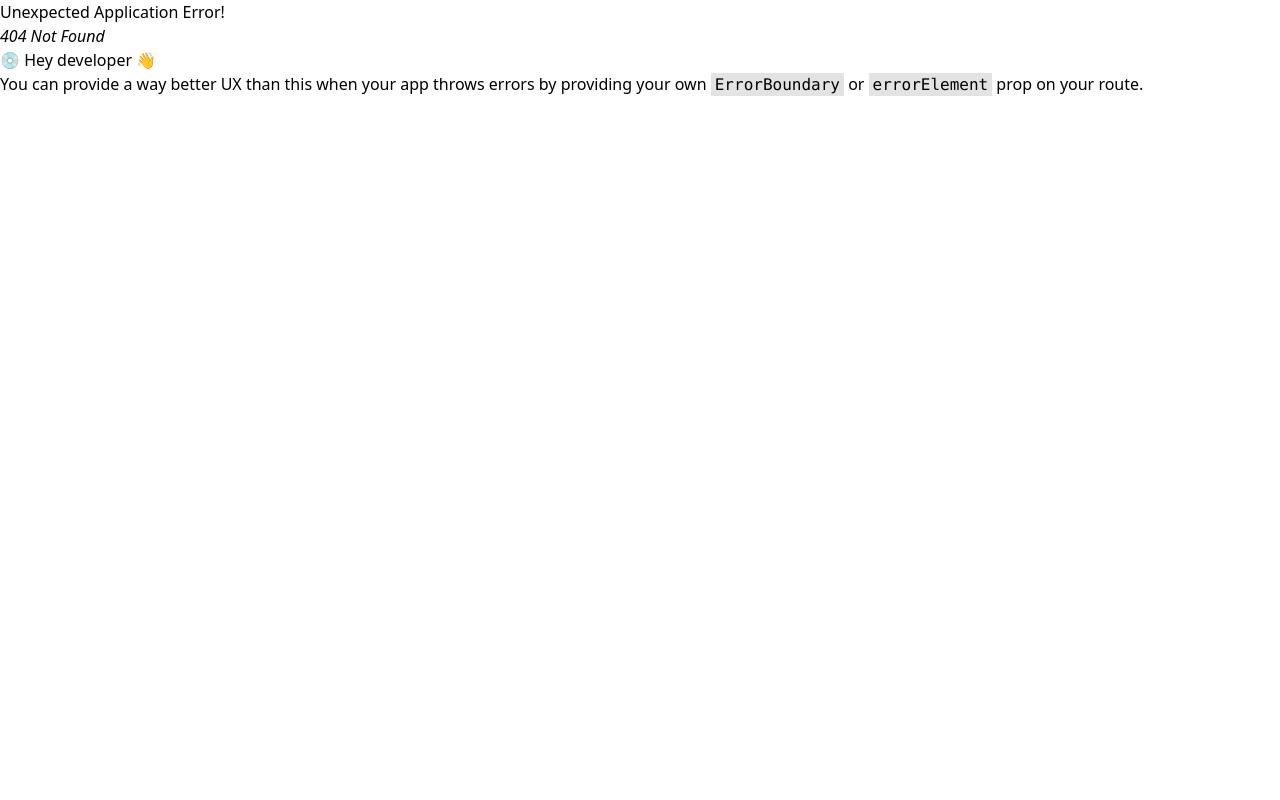
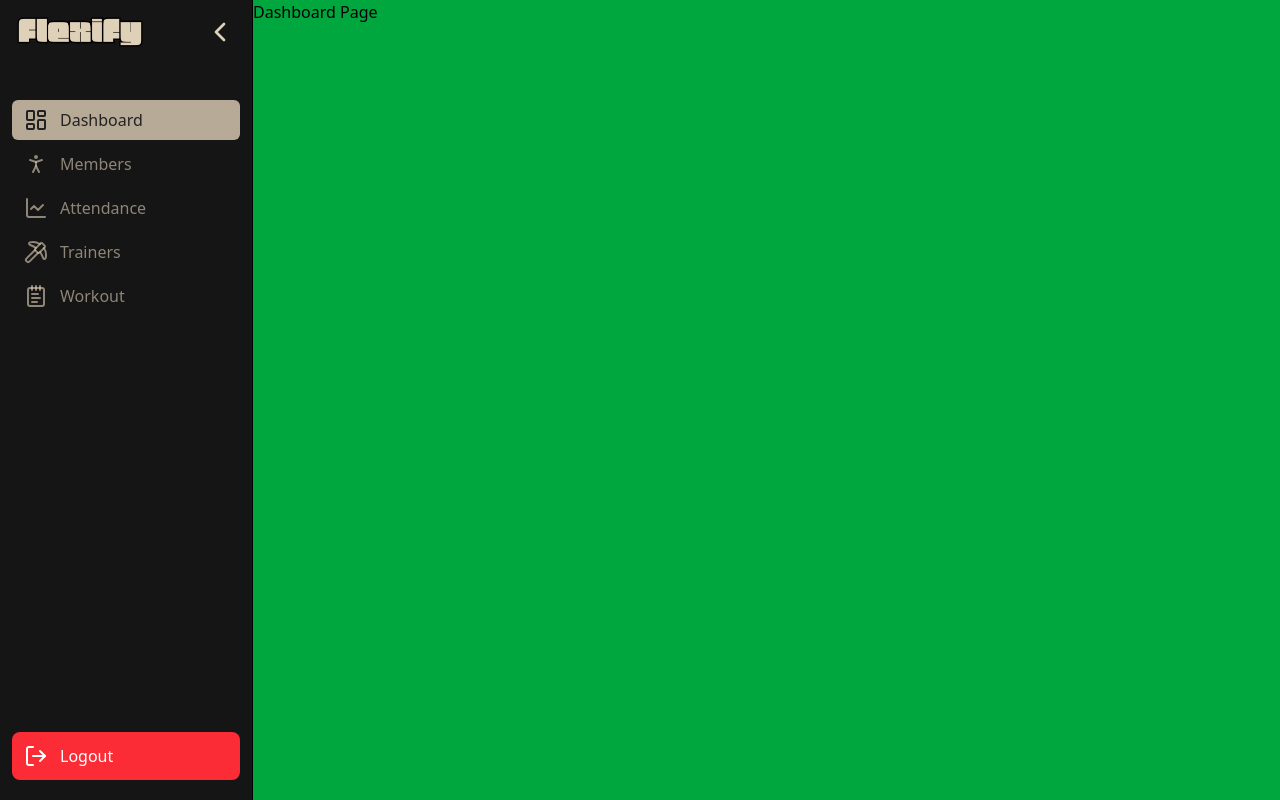
Before and after one commit to khantthitoo/Flexify, a React (Vite) app in the folder client/: page /dashboard in a window 1280 px wide. Before the commit this address had no page. Built offline with nearby package versions, Linux system fonts and the light colour scheme; sample sign-in values are in the browser's storage.

Commit message:
frontend/sidebar

```diff
--- a/client/package.json
+++ b/client/package.json
@@ -12,6 +12,7 @@
   "dependencies": {
     "@tailwindcss/vite": "^4.1.8",
     "axios": "^1.9.0",
+    "lucide-react": "^0.513.0",
     "react": "^19.1.0",
     "react-dom": "^19.1.0",
     "react-router": "^7.6.1",
--- a/client/src/components/AuthForm.tsx
+++ b/client/src/components/AuthForm.tsx
@@ -1,37 +1,19 @@
 import React, { useState } from "react";
-import axios from "axios";
-import { baseURL } from "../../utils/axios";
 import { ClipLoader } from "react-spinners";
+import { useNavigate } from "react-router";
+import { useAuth } from "../contexts/AuthContext";
 
 const AuthForm = () => {
+    const navigate = useNavigate();
     const [username, setUsername] = useState<string>("");
     const [password, setPassword] = useState<string>("");
     const [loading, setLoading] = useState<boolean>(false);
+    const { login } = useAuth();
 
     const handleLogin = async (e: React.FormEvent) => {
         e.preventDefault();
-
-        setLoading(true);
-        try {
-            const { data } = await axios.post(
-                `${baseURL}/auth/jwt/create`,
-                {
-                    username: username,
-                    password: password,
-                },
-                {
-                    headers: {
-                        "Content-Type": "application/json",
-                    },
-                }
-            );
-
-            localStorage.setItem("accessToken", data.access);
-            localStorage.setItem("refreshToken", data.refresh);
-        } catch (err: any) {
-            alert(err.response.data.detail);
-        } finally {
-            setLoading(false);
+        if (await login({username, password, setLoading})) {
+            navigate('/dashboard');
         }
     };
 
--- /dev/null
+++ b/client/src/components/SideBar.tsx
@@ -0,0 +1,77 @@
+import { ChevronLeft, ChevronRight, LogOut } from "lucide-react";
+import type React from "react";
+import { useState } from "react";
+import { useAuth } from "../contexts/AuthContext";
+import { useNavigate } from "react-router";
+import { SideBarContext } from "../contexts/SideBarContext";
+
+interface SideBarProps {
+    children: React.ReactNode;
+}
+
+const SideBar: React.FC<SideBarProps> = ({ children }) => {
+    const navigate = useNavigate();
+    const [expanded, setExpanded] = useState<boolean>(true);
+    const { logout } = useAuth();
+
+    return (
+        <aside className="h-screen">
+            <nav className="h-full inline-flex flex-col bg-[var(--tertiary)] border-r shadow-xl">
+                {/* Title */}
+                <div className="p-4 pb-2 flex justify-between items-center gap-10">
+                    <img
+                        src="/logo.png"
+                        alt=""
+                        className={`overflow-hidden transition-all ${
+                            expanded ? "w-32" : "w-0 hidden"
+                        }`}
+                    />
+                    <button
+                        className={`cursor-pointer hover:opacity-70 ${!expanded && 'translate-x-2'}`}
+                        onClick={() => setExpanded((curr) => !curr)}
+                    >
+                        {expanded ? (
+                            <ChevronLeft
+                                className="text-[var(--primary)]"
+                                size={32}
+                            />
+                        ) : (
+                            <ChevronRight
+                                className="text-[var(--primary)]"
+                                size={32}
+                            />
+                        )}
+                    </button>
+                </div>
+                {/* End Title */}
+
+                {/* Nav Items */}
+                <SideBarContext.Provider value={{ expanded }}>
+                    <ul className="flex-1 px-3 mt-10">{children}</ul>
+                </SideBarContext.Provider>
+                {/* End Nav Items */}
+
+                {/* Logout Btn */}
+                <button
+                    className={`flex p-3 m-3 mb-5 rounded-lg = bg-red-500 text-white cursor-pointer hover:opacity-80 ${expanded && 'gap-3'}`}
+                    onClick={() => {
+                        logout();
+                        navigate("/auth/login");
+                    }}
+                >
+                    <LogOut size={24} />
+                    <span
+                        className={`overflow-hidden transition-all ${
+                            !expanded && "w-0"
+                        }`}
+                    >
+                        Logout
+                    </span>
+                </button>
+                {/* End Logout Btn */}
+            </nav>
+        </aside>
+    );
+};
+
+export default SideBar;
--- /dev/null
+++ b/client/src/components/SideBarItem.tsx
@@ -0,0 +1,51 @@
+import type React from "react";
+import { NavLink } from "react-router";
+import { useSideBar } from "../contexts/SideBarContext";
+
+interface SideBarItemProps {
+    icon: React.ReactNode;
+    text: string;
+    href: string;
+}
+
+const SideBarItem: React.FC<SideBarItemProps> = ({ icon, text, href }) => {
+    const { expanded } = useSideBar();
+
+    return (
+        <NavLink
+            to={href}
+            end={href == "/dashboard"}
+            className={({ isActive }) =>
+                `relative group flex items-center py-2 px-3 my-1 font-medium rounded-md cursor-pointer ${
+                    isActive
+                        ? "bg-gradient-to-r from-[var(--primary)]/80 to-[var(--primary)]/80 text-[var(--secondary)]"
+                        : "hover:bg-[var(--primary)]/80 text-[var(--primary)]/60 hover:text-[var(--secondary)]"
+                }`
+            }
+        >
+            {icon}
+            <span
+                className={`overflow-hidden transition-all ${
+                    expanded ? "w-42 ml-3" : "w-0"
+                }`}
+            >
+                {text}
+            </span>
+
+            {!expanded && (
+                <div
+                    className={`
+                        absolute left-full rounded-md px-2 py-1 ml-6
+                        bg-[var(--primary)]/80 text-[var(--secondary)] text-sm
+                        invisible opacity-20 -translate-x-3 transition-all
+                        group-hover:visible group-hover:opacity-100 group-hover:translate-x-0
+                    `}
+                >
+                    {text}
+                </div>
+            )}
+        </NavLink>
+    );
+};
+
+export default SideBarItem;
--- /dev/null
+++ b/client/src/contexts/AuthContext.tsx
@@ -0,0 +1,59 @@
+import React, { createContext, useContext, type Dispatch, type SetStateAction } from "react";
+import { axiosInstance } from "../../utils/axios";
+
+interface loginProps {
+    username: string;
+    password: string;
+    setLoading: Dispatch<SetStateAction<boolean>>;
+}
+
+interface AuthContextType {
+    login: ({ username, password, setLoading }: loginProps) => Promise<boolean>;
+    logout: () => void;
+}
+
+const AuthContext = createContext<AuthContextType | undefined>(undefined);
+
+export const AuthProvider = ({ children }: { children: React.ReactNode }) => {
+    const login = async ({
+        username,
+        password,
+        setLoading,
+    }: loginProps): Promise<boolean> => {
+        setLoading(true);
+        try {
+            const { data } = await axiosInstance.post("/auth/jwt/create/", {
+                username: username,
+                password: password,
+            });
+
+            localStorage.setItem("accessToken", data.access);
+            localStorage.setItem("refreshToken", data.refresh);
+
+            return true;
+        } catch (err: any) {
+            alert(err.response.data.detail);
+            return false;
+        } finally {
+            setLoading(false);
+        }
+    };
+
+    const logout = () => {
+        localStorage.removeItem('accessToken');
+        localStorage.removeItem('refreshToken');
+    }
+
+    return (
+        <AuthContext.Provider value={{ login, logout }}>
+            {children}
+        </AuthContext.Provider>
+    );
+};
+
+export const useAuth = () => {
+    const context = useContext(AuthContext);
+    if (!context)
+        throw new Error("useAuth must be used within an AuthProvider");
+    return context;
+};
--- /dev/null
+++ b/client/src/contexts/SideBarContext.tsx
@@ -0,0 +1,18 @@
+import { createContext, useContext } from "react";
+
+interface SideBarContextType {
+    expanded: boolean;
+}
+
+export const SideBarContext = createContext<SideBarContextType | undefined>(
+    undefined
+);
+
+export const useSideBar = () => {
+    const context = useContext(SideBarContext);
+    if (!context)
+        throw new Error("useSideBar must be used within a SideBarProvider");
+    return context;
+};
+
+export default SideBarContext;
--- a/client/src/layouts/AuthLayout.tsx
+++ b/client/src/layouts/AuthLayout.tsx
@@ -2,14 +2,14 @@ import { Outlet } from "react-router";
 
 const AuthLayout = () => {
     return (
-        <div className="w-screen h-screen flex justify-center items-center bg-[var(--tertiary)]">
-            <div className="w-1/2 h-2/3 bg-[var(--secondary)] flex">
+        <div className="w-screen h-screen flex justify-center items-center bg-[var(--secondary)] md:bg-[var(--tertiary)]">
+            <div className="w-full md:w-6/7 xl:w-2/3 2xl:w-1/2 h-2/3 bg-[var(--secondary)] flex">
                 {/* The Super Beautiful Art */}
-                <img src="/auth.png" alt="" className="object-cover w-1/2" />
+                <img src="/auth.png" alt="" className="hidden md:block object-cover w-1/2" />
                 {/* End The Super Beautiful Art */}
 
                 {/* The Form */}
-                <div className="w-1/2">
+                <div className="w-full md:w-1/2">
                     <Outlet />
                 </div>
                 {/* End The Form */}
--- /dev/null
+++ b/client/src/layouts/MainLayout.tsx
@@ -0,0 +1,49 @@
+import { Navigate, Outlet } from "react-router";
+import SideBar from "../components/SideBar";
+import SideBarItem from "../components/SideBarItem";
+import { ChartLine, LayoutDashboard, NotepadText, PersonStanding, Pickaxe } from "lucide-react";
+
+const MainLayout = () => {
+
+    if (!localStorage.getItem("refreshToken")) {
+        return <Navigate to={"/auth/login"} />
+    }
+
+    return (
+        <main className="w-full flex">
+            <SideBar>
+                <SideBarItem
+                    icon={<LayoutDashboard size={24} />}
+                    text="Dashboard"
+                    href="/dashboard"
+                />
+                <SideBarItem
+                    icon={<PersonStanding size={24} />}
+                    text="Members"
+                    href="/dashboard/members"
+                />
+                <SideBarItem
+                    icon={<ChartLine size={24} />}
+                    text="Attendance"
+                    href="/dashboard/attendance"
+                />
+                <SideBarItem
+                    icon={<Pickaxe size={24} />}
+                    text="Trainers"
+                    href="/dashboard/trainers"
+                />
+                <SideBarItem
+                    icon={<NotepadText size={24} />}
+                    text="Workout"
+                    href="/dashboard/workout-plans"
+                />
+            </SideBar>
+
+            <div className="flex-1 bg-green-600">
+                <Outlet />
+            </div>
+        </main>
+    );
+};
+
+export default MainLayout;
--- a/client/src/main.tsx
+++ b/client/src/main.tsx
@@ -1,14 +1,17 @@
-import { StrictMode } from "react";
 import { createRoot } from "react-dom/client";
 import { createBrowserRouter, Navigate, RouterProvider } from "react-router";
 import "./index.css";
 import InitialPage from "./pages/InitialPage";
 import AuthLayout from "./layouts/AuthLayout";
 import LoginPage from "./pages/auth/LoginPage";
+import MainLayout from "./layouts/MainLayout";
+import DashboardPage from "./pages/main/DashboardPage";
+import { AuthProvider } from "./contexts/AuthContext";
+import MembersPage from "./pages/main/MembersPage";
 
 const router = createBrowserRouter([
     {
-        path: '/',
+        index: true,
         element: <InitialPage />
     },
     {
@@ -24,11 +27,25 @@ const router = createBrowserRouter([
                 element: <LoginPage />
             }
         ]
+    },
+    {
+        path: '/dashboard',
+        element: <MainLayout />,
+        children: [
+            {
+                index: true,
+                element: <DashboardPage />
+            },
+            {
+                path: "members",
+                element: <MembersPage />
+            }
+        ]
     }
 ]);
 
 createRoot(document.getElementById("root")!).render(
-    <StrictMode>
+    <AuthProvider>
         <RouterProvider router={router} />
-    </StrictMode>
+    </AuthProvider>
 );
--- a/client/src/pages/InitialPage.tsx
+++ b/client/src/pages/InitialPage.tsx
@@ -6,13 +6,19 @@ const InitialPage = () => {
 
     useEffect(() => {
         setTimeout(() => {
-            navigate('/auth')
-        }, 2000)
-    })
+            if (!localStorage.getItem("refreshToken")) {
+                navigate("/auth/login");
+            } else {
+                navigate("/dashboard");
+            }
+        }, 2000);
+    });
 
     return (
         <div className="bg-[var(--secondary)] w-screen h-screen flex justify-center items-center">
-            <h1 className="text-[var(--primary)] text-7xl italic font-extrabold">FLEXIFY</h1>
+            <h1 className="text-[var(--primary)] text-7xl italic font-extrabold">
+                FLEXIFY
+            </h1>
         </div>
     );
 };
--- /dev/null
+++ b/client/src/pages/main/DashboardPage.tsx
@@ -0,0 +1,7 @@
+const DashboardPage = () => {
+    return (
+        <h1>Dashboard Page</h1>
+    )
+}
+
+export default DashboardPage;
--- /dev/null
+++ b/client/src/pages/main/MembersPage.tsx
@@ -0,0 +1,9 @@
+const MembersPage = () => {
+    return (
+        <div>
+            <h1>This is members page</h1>
+        </div>
+    )
+}
+
+export default MembersPage;
```
Also changed, not shown: client/public/logo.png (added), 1 other file (tests, documents, lock files or other folders).
